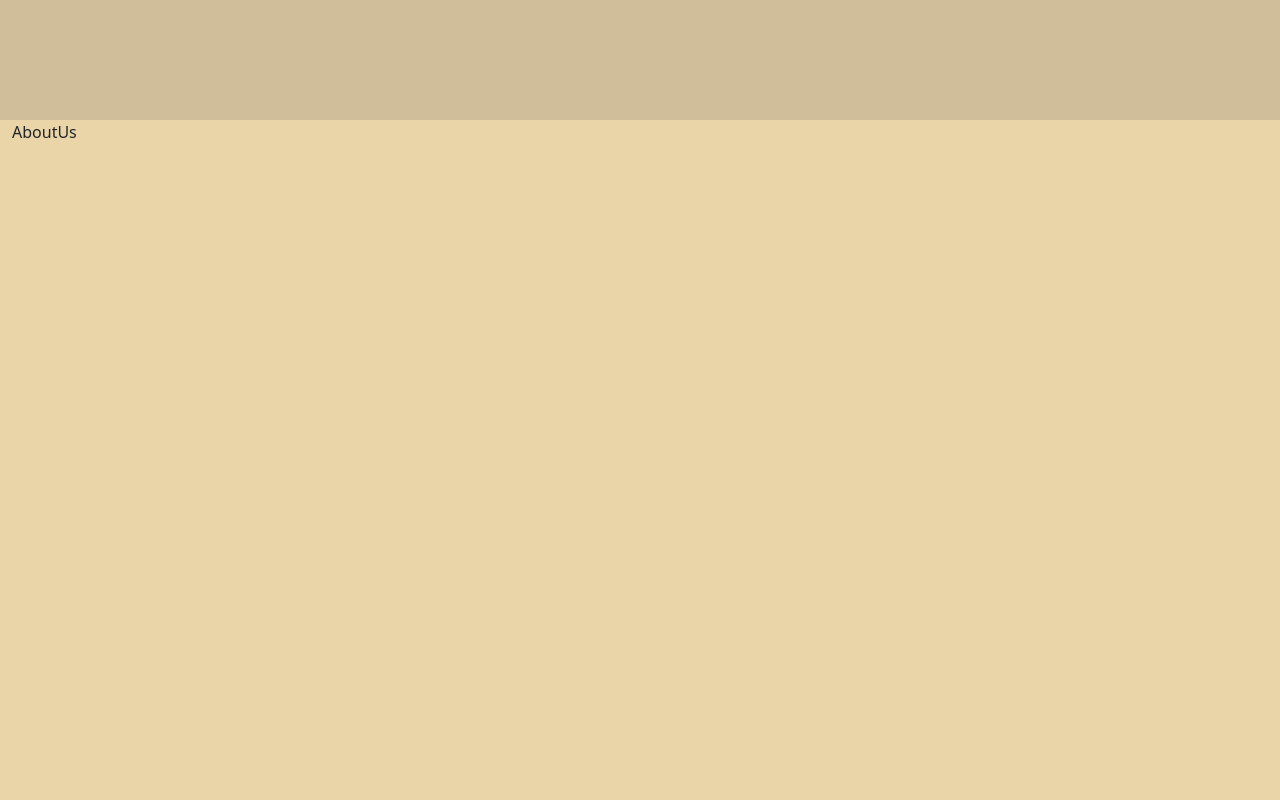
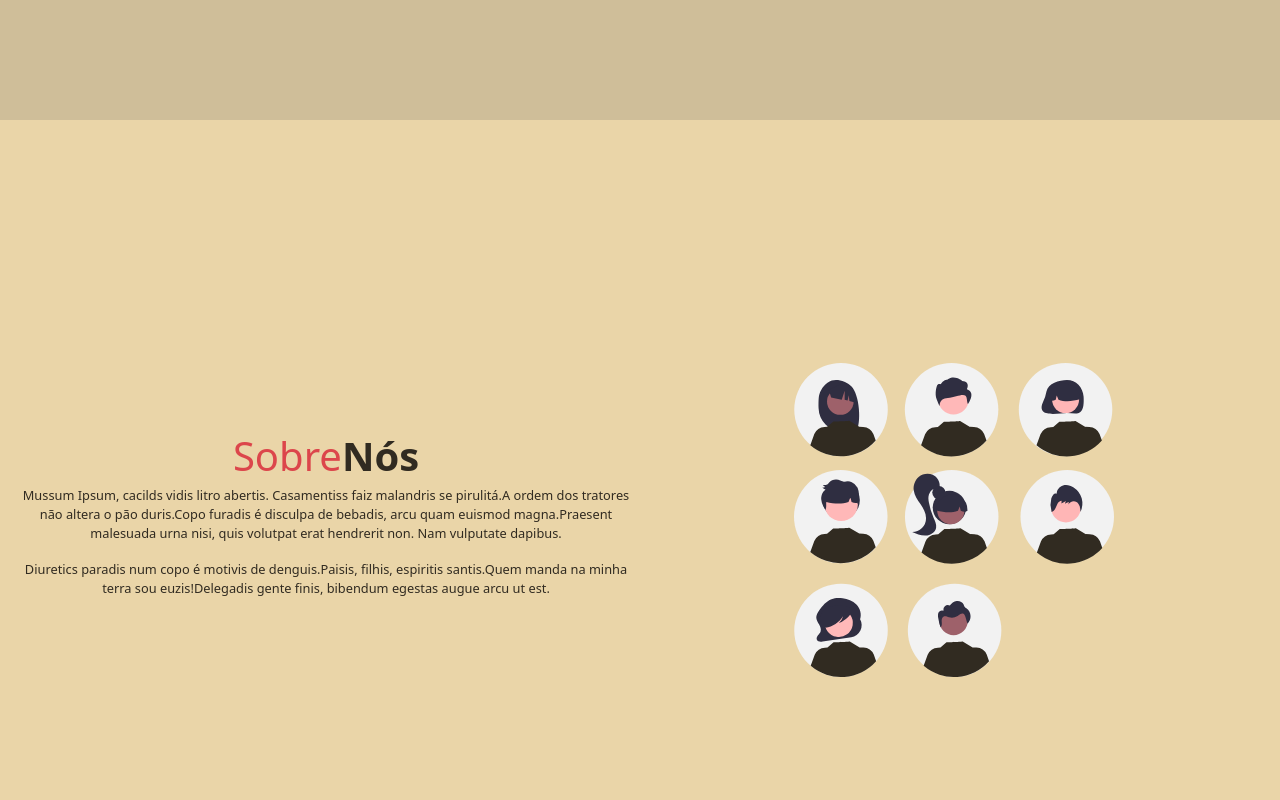
Before and after one commit to LoloLouise/Projeto-banco, a React (Create React App) app: page / in a window 1280 px wide. Shown: the part 1480-2280 px from the top of the page. Built offline with nearby package versions, Linux system fonts and the light colour scheme.

Commit message:
added the about us page

```diff
--- a/src/pages/AboutUs/index.jsx
+++ b/src/pages/AboutUs/index.jsx
@@ -1,5 +1,40 @@
+import React from 'react';
+import TeamImage from '../../assets/images/team.svg';
+import './styles.scss';
+
 const AboutUs = () => {
-  return <div>AboutUs</div>;
+  return (
+    <div className='aboutusWrapper'>
+      <div className='aboutusLeftContainer'>
+        <div className='aboutusTitleContainer'>
+          <div className='aboutusTitle'>
+            <span>Sobre</span>
+            <strong>Nós</strong>
+          </div>
+        </div>
+
+        <div className='textAboutUs'>
+          <p>
+            Mussum Ipsum, cacilds vidis litro abertis. Casamentiss faiz
+            malandris se pirulitá.A ordem dos tratores não altera o pão
+            duris.Copo furadis é disculpa de bebadis, arcu quam euismod
+            magna.Praesent malesuada urna nisi, quis volutpat erat hendrerit
+            non. Nam vulputate dapibus.
+          </p>
+          <p>
+            Diuretics paradis num copo é motivis de denguis.Paisis, filhis,
+            espiritis santis.Quem manda na minha terra sou euzis!Delegadis gente
+            finis, bibendum egestas augue arcu ut est.
+          </p>
+        </div>
+      </div>
+      <div className='aboutusRightContainer'>
+        <div className='aboutusImage'>
+          <img src={TeamImage} alt='' />
+        </div>
+      </div>
+    </div>
+  );
 };
 
 export default AboutUs;
--- a/src/pages/AboutUs/styles.scss
+++ b/src/pages/AboutUs/styles.scss
@@ -0,0 +1,70 @@
+@import '../../theme/variables.scss';
+
+.aboutusWrapper {
+  display: flex;
+  height: 100%;
+  width: 100%;
+}
+
+.aboutusLeftContainer {
+  width: 50%;
+  display: flex;
+  flex-direction: column;
+  justify-content: center;
+  align-items: center;
+}
+
+.aboutusTitleContainer {
+  text-align: center;
+}
+.aboutusTitle > span {
+  color: $red;
+}
+
+.aboutusTitle > strong {
+  color: $secondary;
+}
+
+.aboutusTitle {
+  font-size: 2.5em;
+}
+
+.textAboutUs {
+  color: $secondary;
+  font-size: 0.8em;
+  text-align: center;
+}
+
+.aboutusRightContainer {
+  width: 50%;
+  display: flex;
+  align-items: center;
+  justify-content: center;
+}
+
+.aboutusImage > img {
+  width: 20em;
+}
+
+@media (max-width: 768px) {
+  .aboutusWrapper {
+    flex-direction: column;
+    justify-content: space-evenly;
+    align-items: center;
+  }
+  .aboutusTitleContainer {
+    text-align: center;
+  }
+
+  .aboutusTitleContainer > p {
+    width: unset;
+  }
+
+  .aboutusImage > img {
+    width: 14em;
+  }
+
+  .aboutusLeftContainer {
+    width: 100%;
+  }
+}
--- a/src/pages/Home/styles.scss
+++ b/src/pages/Home/styles.scss
@@ -37,7 +37,7 @@
 @media (max-width: 768px) {
   .homeWrapper {
     flex-direction: column;
-    justify-content: space-around;
+    justify-content: space-evenly;
     align-items: center;
   }
   .homeTitleContainer {
```
Also changed, not shown: src/assets/images/team.svg (added).
